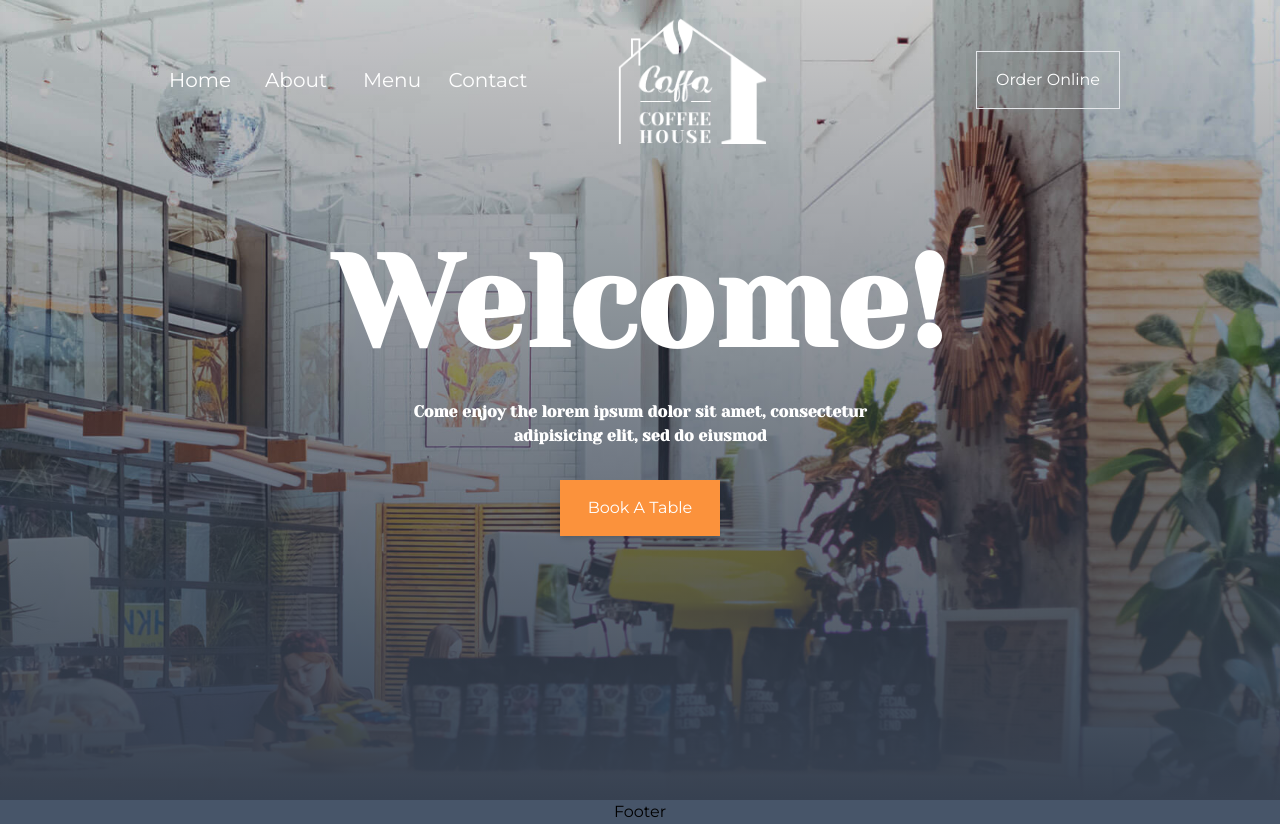
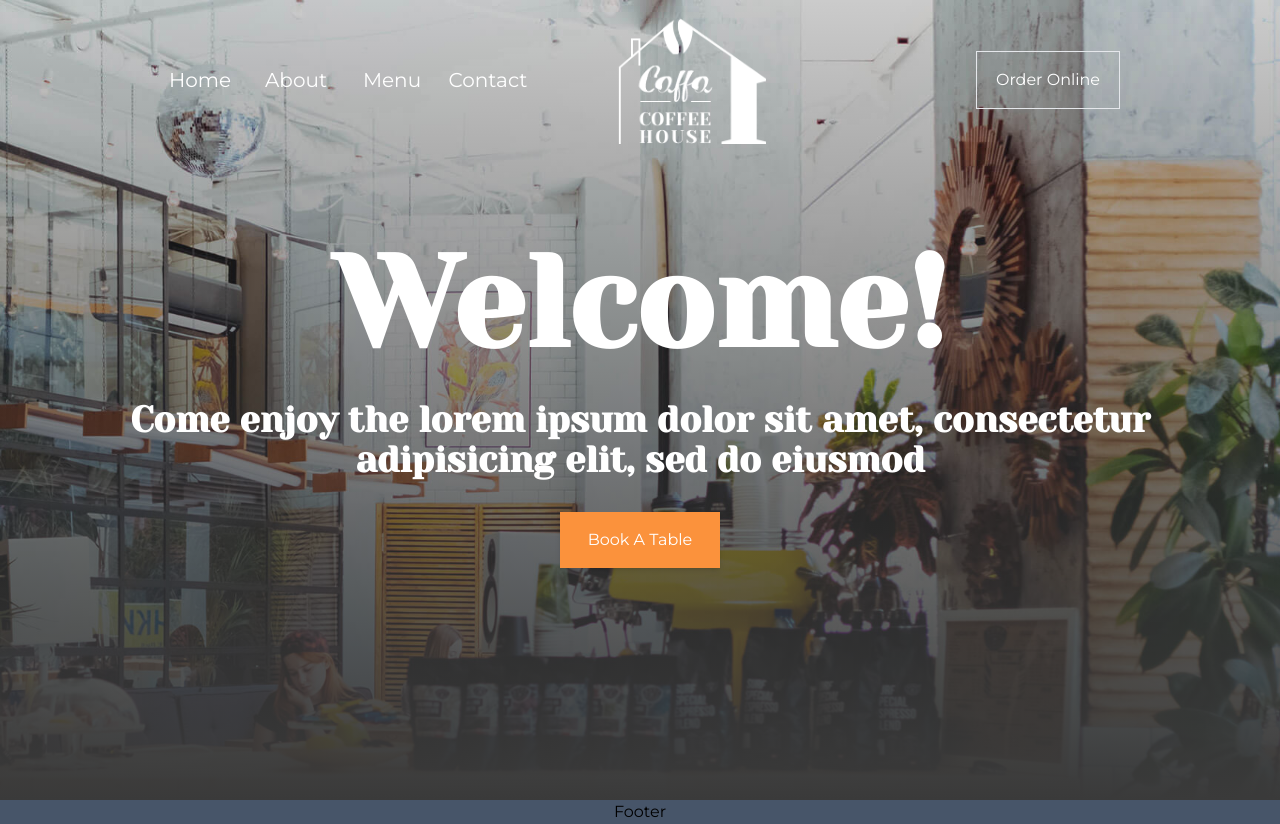
Before and after one commit to ib-ahmedd/coffee_store, a Next.js app: page / in a window 1280 px wide. Built offline with nearby package versions, Linux system fonts and the light colour scheme; a web font is replaced by a local one.

Commit message:
fix text size

```diff
--- a/app/components/intro/Intro.tsx
+++ b/app/components/intro/Intro.tsx
@@ -2,12 +2,12 @@ import React from "react";
 
 function Intro() {
   return (
-    <section className="w-full h-[80vh] bg-homeIntroBg bg-cover bg-center bg-no-repeat xl:h-screen">
-      <div className="w-full h-full pt-60 px-4 flex flex-col items-center bg-gradient-to-t from-gray-700 to-transparent">
+    <section className="w-full h-[90vh] bg-homeIntroBg bg-cover bg-center bg-no-repeat xl:h-screen">
+      <div className="w-full h-full pt-60 px-4 flex flex-col items-center bg-gradient-to-t from-[#3a3a3a] to-transparent">
         <h1 className="font-yeseva text-white font-bold text-7xl sm:text-8xl md:text-9xl">
           Welcome!
         </h1>
-        <p className="font-yeseva text-white text-base font-bold text-center my-8">
+        <p className="font-yeseva text-white text-base font-bold text-center my-8 md:text-4xl">
           Come enjoy the lorem ipsum dolor sit amet, consectetur
           <br className="hidden md:block" /> adipisicing elit, sed do eiusmod
         </p>
```
